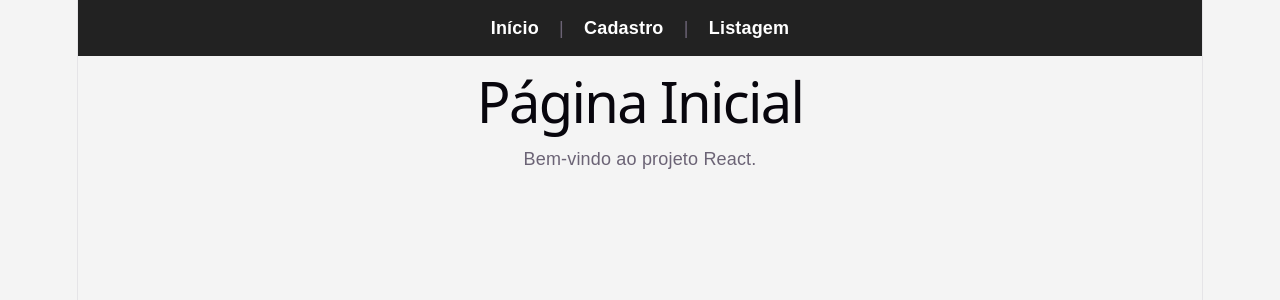
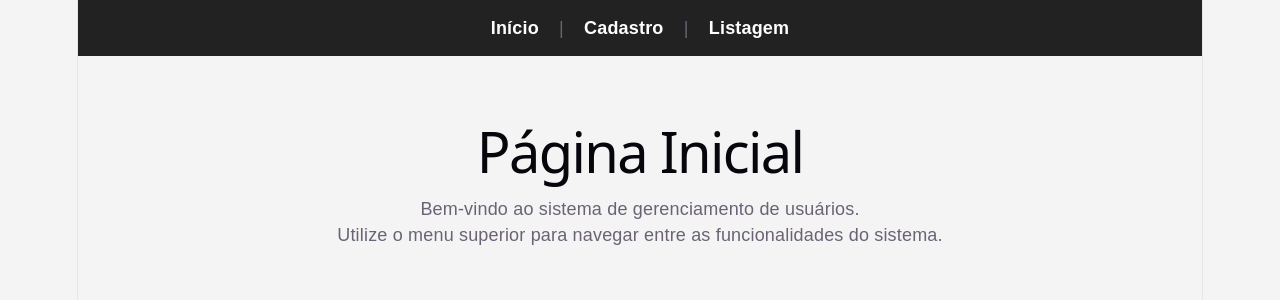
Before and after one commit to mattheuo/frontend-react-avaliacao, a React (Vite) app: page / in a window 1280 px wide. Shown: the top 300 px of the page. Built offline with nearby package versions, Linux system fonts and the light colour scheme.

Commit message:
feat: aprimorar conteúdo da página inicial

```diff
--- a/src/pages/Home.jsx
+++ b/src/pages/Home.jsx
@@ -1,8 +1,11 @@
 function Home() {
   return (
-    <div>
+    <div className="container">
       <h1>Página Inicial</h1>
-      <p>Bem-vindo ao projeto React.</p>
+      <p>Bem-vindo ao sistema de gerenciamento de usuários.</p>
+      <p>
+        Utilize o menu superior para navegar entre as funcionalidades do sistema.
+      </p>
     </div>
   );
 }
```
